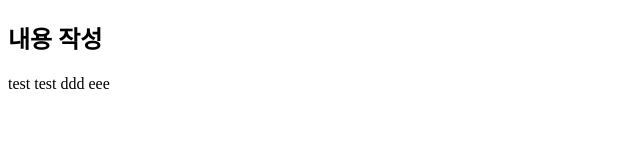
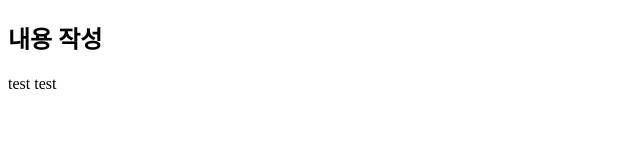
Before and after one commit to lxxulli/git_base, a plain HTML site: page index.html in a window 1280 px wide. Shown: the full height of the page, 0-640 px from the left. Drawn offline with Linux system fonts and the light colour scheme.

Commit message:
git 명령어 정리

```diff
--- a/index.html
+++ b/index.html
@@ -9,7 +9,5 @@
   <body>
     <h2>내용 작성</h2>
     test test
-    ddd
-    eee
   </body>
 </html>
```
Also changed, not shown: 2 other files.
